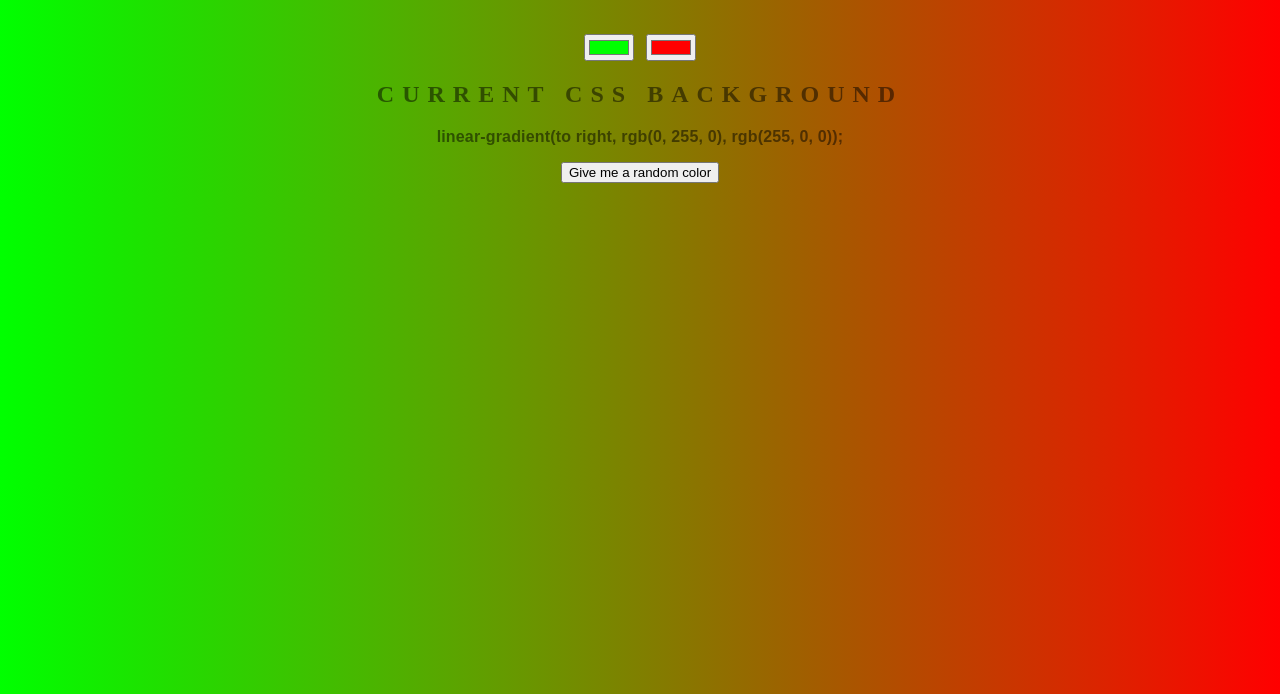
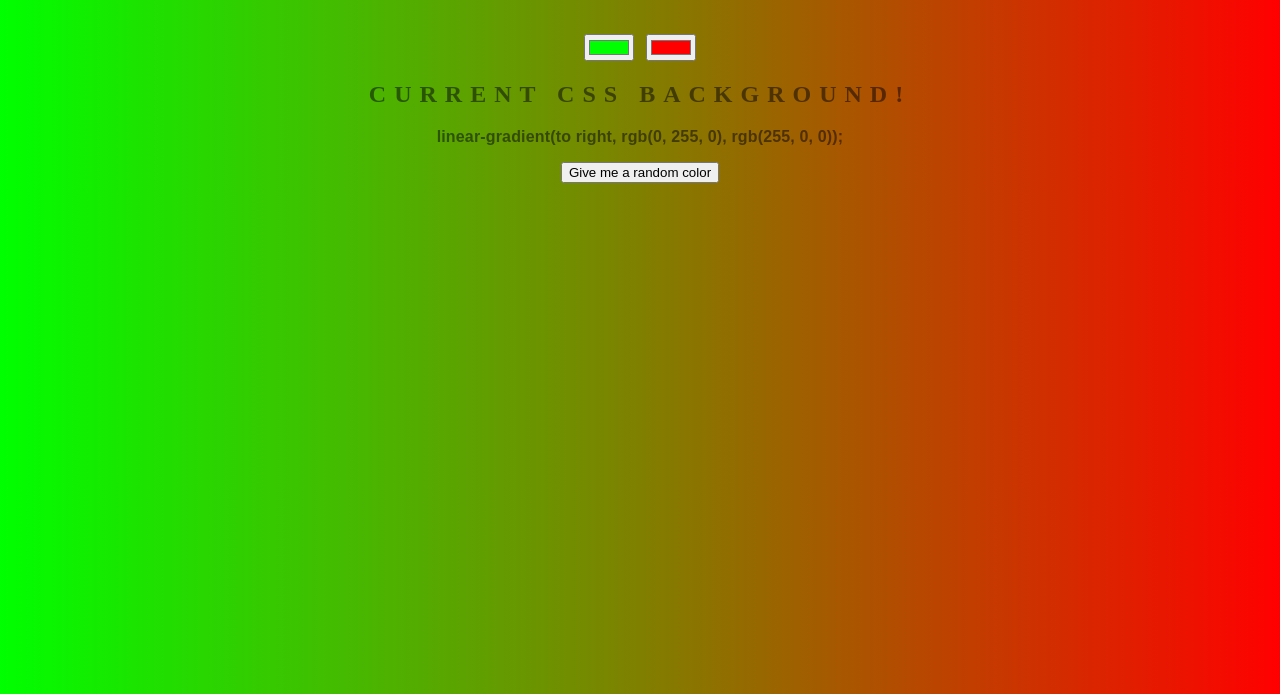
Before and after one commit to davejefferson/background-generator, a plain HTML site: page index.html in a window 1280 px wide. Shown: the part 106-800 px from the top of the page. Drawn offline with Linux system fonts and the light colour scheme.

Commit message:
Added ! to h2

```diff
--- a/index.html
+++ b/index.html
@@ -12,7 +12,7 @@
     <h1>Cool Generator</h1>
     <input class="color1" type="color" name="color1" value="#00ff00">
     <input class="color2" type="color" name="color2" value="#ff0000">
-    <h2>Current CSS Background</h2>
+    <h2>Current CSS Background!</h2>
     <h3></h3>
     <script type="text/javascript" src="script.js"></script>
 </body>
```
